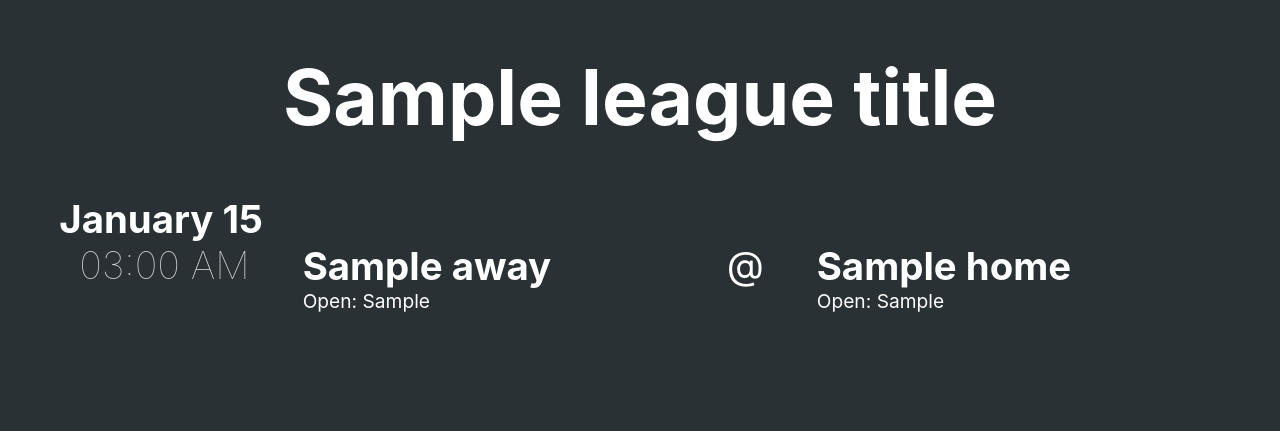
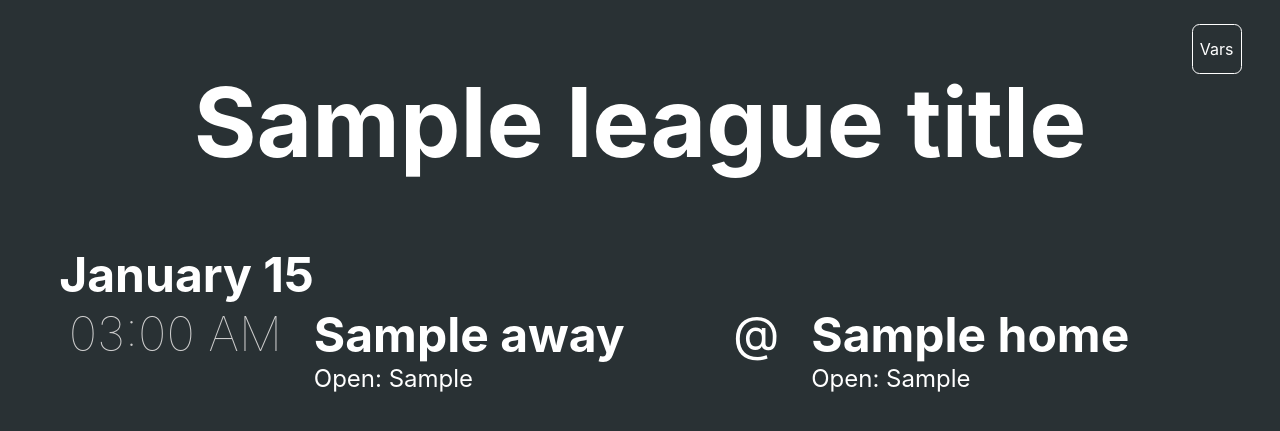
Before and after one commit to jnguyen-ca/gae-sports-data, a Flask app: template gaesportsdata/templates/league_page.html in a window 1280 px wide. Shown: the top 431 px of the page. Run offline with Flask 2, Linux system fonts and the light colour scheme; the template is opened without the code that fills it: most values are stand-ins (such as "Sample title", 1, 10 or a date in 2020); data that the repository does not hold is empty; style sheets or scripts are compiled from the project's sources.

Commit message:
update css for smaller screens use rem instead of vw on league page, leave font scaling up to user

```diff
--- a/gaesportsdata/static/css/scss/_variables.scss
+++ b/gaesportsdata/static/css/scss/_variables.scss
@@ -1,6 +1,7 @@
 $site-bg-color: #293134;
 $site-font-color: #FFF;
-$responsive-font-size: 3vw;
+$secondary-site-font-color: #ccc;
+$responsive-font-size: 3rem;
 
 $link-hover-bg-color: #31b0d5;
 $row-hover-bg-color: #1c4352;
--- a/gaesportsdata/static/css/scss/appvars.scss
+++ b/gaesportsdata/static/css/scss/appvars.scss
@@ -18,14 +18,14 @@ $static-spacing: 1rem;
 
 .dict-entries {
 	border-left: 2px dotted #B0BFCB;
+
+	& > * {
+		margin: $static-spacing 0 $static-spacing ($static-spacing / 2);
+	}
 }
 
 @for $i from 0 through 5 {
 	@include dict-level($i);
-}
-
-.dict-entries > * {
-	margin: $static-spacing 0 $static-spacing ($static-spacing / 2);
 }
 
 .controls button {
@@ -33,11 +33,11 @@ $static-spacing: 1rem;
 	color: $site-font-color;
 	font-size: $responsive-font-size / 2;
 	margin: 0 6px;
-}
 
-.controls button:hover {
-	cursor: pointer;
-	background: $link-hover-bg-color;
+	&:hover {
+		cursor: pointer;
+		background: $link-hover-bg-color;
+	}
 }
 
 .dict-key {
@@ -46,13 +46,19 @@ $static-spacing: 1rem;
 }
 
 .list-entries {
+	display: inline-block;
 	border: 1px solid white;
 }
 
 .list-entry {
 	padding: 0 3px;
+
+	&:not(:last-child) {
+		border-right: 1px solid white;
+	}
 }
 
-.list-entry:not(:last-child) {
-	border-right: 1px solid white;
+.string-entry {
+	font-weight: light;
+	color: $secondary-site-font-color;
 }
--- a/gaesportsdata/static/css/scss/layout.scss
+++ b/gaesportsdata/static/css/scss/layout.scss
@@ -15,12 +15,16 @@ body {
 .row {
 	display: flex;
 	justify-content: space-around;
+
+	.home-navigation & {
+		flex-wrap: wrap;
+	}
 }
 
 .home-navigation {
 	margin: 0 auto;
 	max-width: 450px;
-	padding-top: 6rem;
+	padding-top: 12vh;
 }
 
 a.text-icon {
@@ -32,13 +36,31 @@ a.text-icon {
 	background-color: transparent;
 	border: 1px solid #FFF;
 	border-radius: 15%;
-	width: 9rem;
-	height: 9rem;
-	font-size: 3rem;
-	line-height: 8rem;
+
+	&:hover {
+		background-color: $link-hover-bg-color;
+		border-color: darken($link-hover-bg-color, 15%)
+	}
 }
 
-a.text-icon:hover {
-	background-color: $link-hover-bg-color;
-	border-color: #2aabd2;
+.league-icon .text-icon {
+	width: 3 * $responsive-font-size;
+	height: 3 * $responsive-font-size;
+	line-height: 3 * $responsive-font-size - 1;
 }
+
+.appvars-link {
+	position: absolute;
+	top: 3vh;
+	right: 3vw;
+
+	.text-icon {
+		width: $responsive-font-size;
+		height: $responsive-font-size;
+		line-height: $responsive-font-size;
+	}
+
+	@media (max-width: 575px) {
+		display: none;
+	}
+}
--- a/gaesportsdata/static/css/scss/league_page.scss
+++ b/gaesportsdata/static/css/scss/league_page.scss
@@ -1,5 +1,9 @@
 .league-title {
 	text-align: center;
+}
+
+.games {
+	min-width: 66rem;
 }
 
 .game-row:hover {
@@ -12,11 +16,11 @@
 
 .game-time {
 	font-weight: lighter;
-	color: #ccc;
+	color: $secondary-site-font-color;
 }
 
 .team-column {
-	flex-basis: 30vw;
+	flex-basis: 25rem;
 	padding-left: 1vw;
 }
 
--- a/gaesportsdata/static/css/scss/logos.scss
+++ b/gaesportsdata/static/css/scss/logos.scss
@@ -1,5 +1,5 @@
 $mlb-column-0: 0; $mlb-column-1: 20%; $mlb-column-2: 40%; $mlb-column-3: 60%; $mlb-column-4: 80%; $mlb-column-5: 100%;
-$mlb-row-0: 0; $mlb-row-1: 25%; $mlb-row-2: 49%; $mlb-row-3: 75%; $mlb-row-4: 99%;
+$mlb-row-0: 1%; $mlb-row-1: 25.5%; $mlb-row-2: 50%; $mlb-row-3: 75%; $mlb-row-4: 99%;
 
 .team-logo {
 	display: inline-block;
--- a/gaesportsdata/templates/layout.html
+++ b/gaesportsdata/templates/layout.html
@@ -18,5 +18,10 @@
     <div class="container">
       {% block content %}{% endblock %}
     </div>
+    {% block appvars %}
+    <span class="appvars-link">
+    	<a class="text-icon" href="/appvars">Vars</a>
+    </span>
+    {% endblock %}
   </body>
 </html>
```
Also changed, not shown: gaesportsdata/templates/appvars.html (+6 -1 lines).
